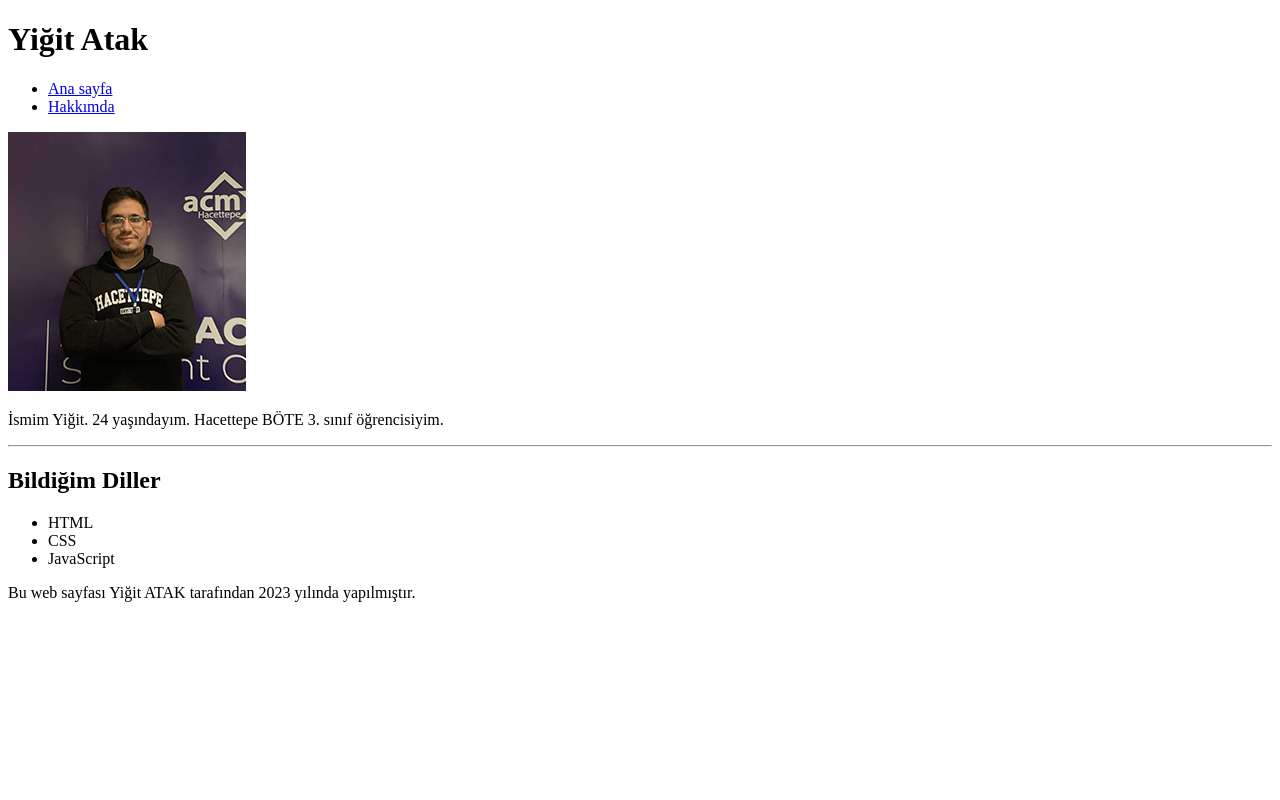
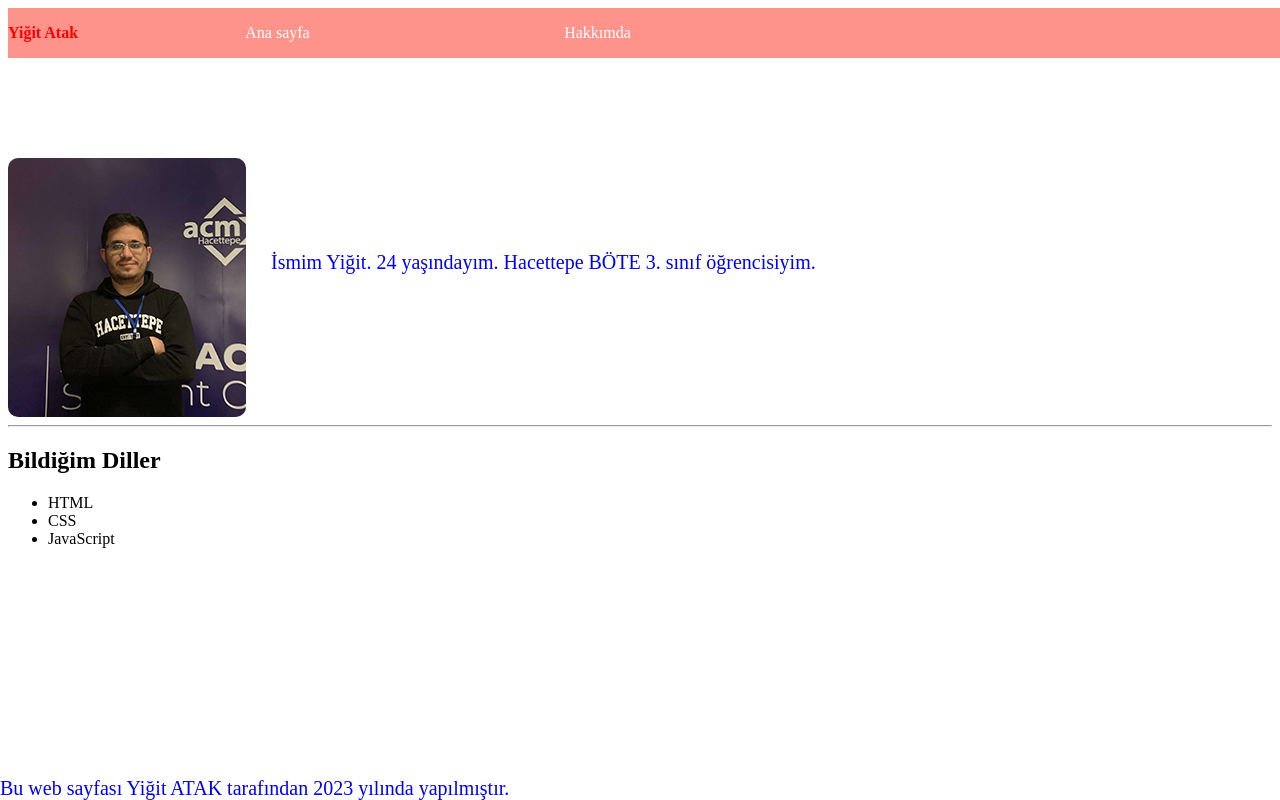
Before and after one commit to Arintia/frontend-ders-kisisel-web-sayfasi, a plain HTML site: page index.html in a window 1280 px wide. Drawn offline with Linux system fonts and the light colour scheme.

Commit message:
CSS eklendi

```diff
--- a/index.html
+++ b/index.html
@@ -5,32 +5,39 @@
     <meta http-equiv="X-UA-Compatible" content="IE=edge">
     <meta name="viewport" content="width=device-width, initial-scale=1.0">
     <title>Document</title>
+    <link rel="stylesheet" href="style.css"> <!-- EXTERNAL CSS -->
+    <style>
+        p {
+            color: blue;
+            font-size: 20px;
+        }
+    </style> <!-- INTERNAL CSS -->
 </head>
 <body>
-    <header>
-        <h1>Yiğit Atak</h1>
-        <nav>
-            <ul>
-                <li><a href="./index.html">Ana sayfa</a></li>
-                <li><a href="./about.html">Hakkımda</a></li>
+    <div class="navbar">
+        <h1 style="color: red;" id="navbar-header">Yiğit Atak</h1> <!-- INLINE CSS -->
+        <div>
+            <ul id="navbar-list">
+                <li class="navbar-list-item"><a href="./index.html" class="navbar-list-link">Ana sayfa</a></li>
+                <li class="navbar-list-item"><a href="./about.html" class="navbar-list-link">Hakkımda</a></li>
             </ul>
-        </nav>
-    </header>
-    <main>
+        </div>
+    </div>
+    <div id="tanitim">
         <img src="./yigit.png" alt="Yiğit Atak">
-        <p>İsmim Yiğit. 24 yaşındayım. Hacettepe BÖTE 3. sınıf öğrencisiyim.</p>
-        <hr>
-    </main>
-    <section>
+        <p id="tanitim-yazisi">İsmim Yiğit. 24 yaşındayım. Hacettepe BÖTE 3. sınıf öğrencisiyim.</p>
+    </div>
+    <hr>
+    <div id="bildigim-diller">
         <h2>Bildiğim Diller</h2>
         <ul>
             <li>HTML</li>
             <li>CSS</li>
             <li>JavaScript</li>
         </ul>
-    </section>
-    <footer>
+    </div>
+    <div id="footer">
         <p>Bu web sayfası Yiğit ATAK tarafından 2023 yılında yapılmıştır.</p>
-    </footer>
+    </div>
 </body>
 </html>
--- /dev/null
+++ b/style.css
@@ -0,0 +1,66 @@
+/* selector - seçici */
+html {
+    margin: 0;
+    padding: 0;
+}
+
+
+#navbar-list {
+    display: flex;
+    width: 50vw;
+    justify-content: space-around;
+}
+
+h1#navbar-header {
+    font-size: 16px;
+}
+
+img:hover {
+    cursor: pointer;
+}
+
+#tanitim {
+    display: flex;
+    width: 100vw;
+    align-items: center;
+}
+
+img {
+    margin-top: 50px;
+    border-radius: 10px;
+}
+
+.navbar { /* NAVBAR CLASSI */
+    display: flex;
+    width: 100vw; /* viewport width(genişlik)in 100% */
+    height: 50px;
+    align-items: center;
+    background-color: #FE938C;
+    margin-bottom: 50px;
+}
+
+.navbar-list-item {
+    list-style: none;
+    color: white;
+}
+
+.navbar-list-link {
+    color: white;
+    text-decoration: none;
+}
+
+#tanitim-yazisi {
+    margin-left: 20px;
+    padding: 5px;
+}
+
+#footer {
+    position: fixed;
+    bottom: 0;
+    left: 0;
+    width: 100vw;
+}
+
+#footer p {
+    margin: 0;
+}
```
Also changed, not shown: flex.css (added, +27 -0 lines), flex.html (added, +18 -0 lines), position.css (added, +41 -0 lines), position.html (added, +15 -0 lines).
